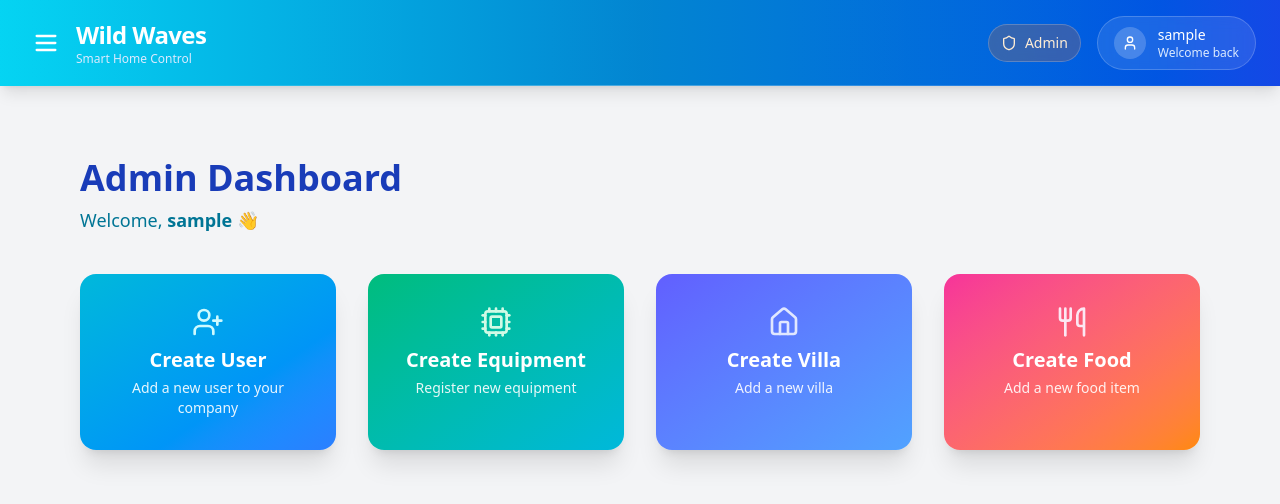
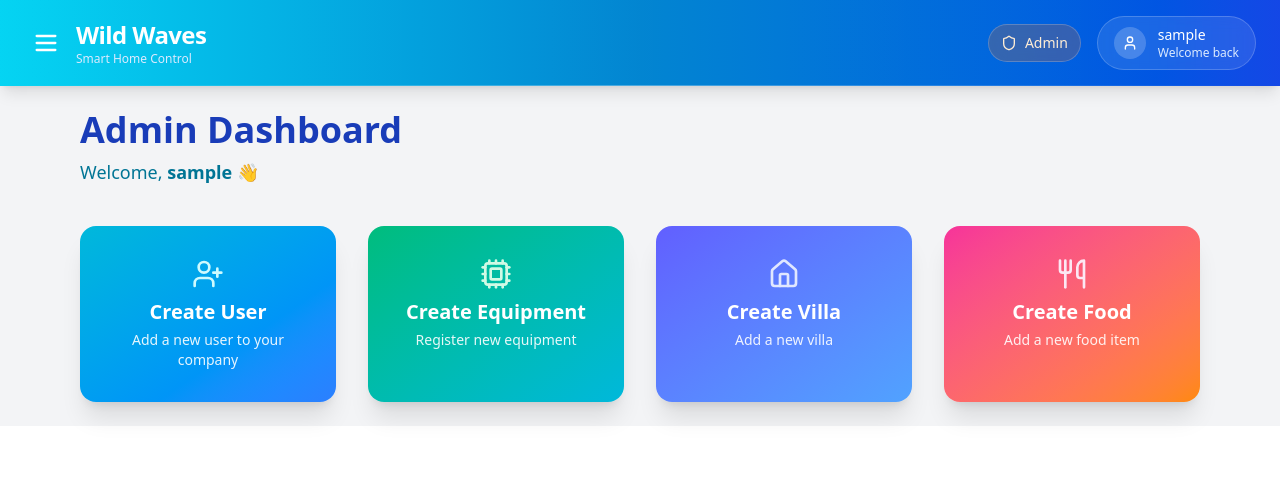
Before and after one commit to Wild-Waves-Kumana/Wild-Waves-Internal, a React (Vite) app in the folder frontend/: page /admindashboard in a window 1280 px wide. Shown: the top 504 px of the page. Built offline with nearby package versions, Linux system fonts and the light colour scheme; no server answers; sample sign-in values are in the browser's storage.

Commit message:
fix: Remove unnecessary min-height from Admin and User Dashboard components for improved layout consistency

```diff
--- a/frontend/src/pages/AdminDashboard.jsx
+++ b/frontend/src/pages/AdminDashboard.jsx
@@ -8,8 +8,8 @@ const AdminDashboard = () => {
   const { username } = useContext(UserContext);
 
   return (
-    <div className="min-h-screen w-full ">
-      <div className="max-w-6xl mx-auto px-4 py-12">
+    <div className=" w-full ">
+      <div className="max-w-6xl mx-auto px-4 ">
         <div className="flex flex-col md:flex-row md:items-center md:justify-between mb-10">
           <div>
             <h1 className="text-3xl md:text-4xl font-bold text-blue-800 mb-2">Admin Dashboard</h1>
--- a/frontend/src/pages/UserDashboard.jsx
+++ b/frontend/src/pages/UserDashboard.jsx
@@ -2,7 +2,7 @@ import React from 'react';
 import DashboardController from '../components/DashboardController';
 
 const UserDashboard = () => (
-  <div className="min-h-screen bg-gray-100 flex flex-col items-center px-4">
+  <div className="bg-gray-100 flex flex-col items-center px-4">
     <DashboardController />
   </div>
 );
```
